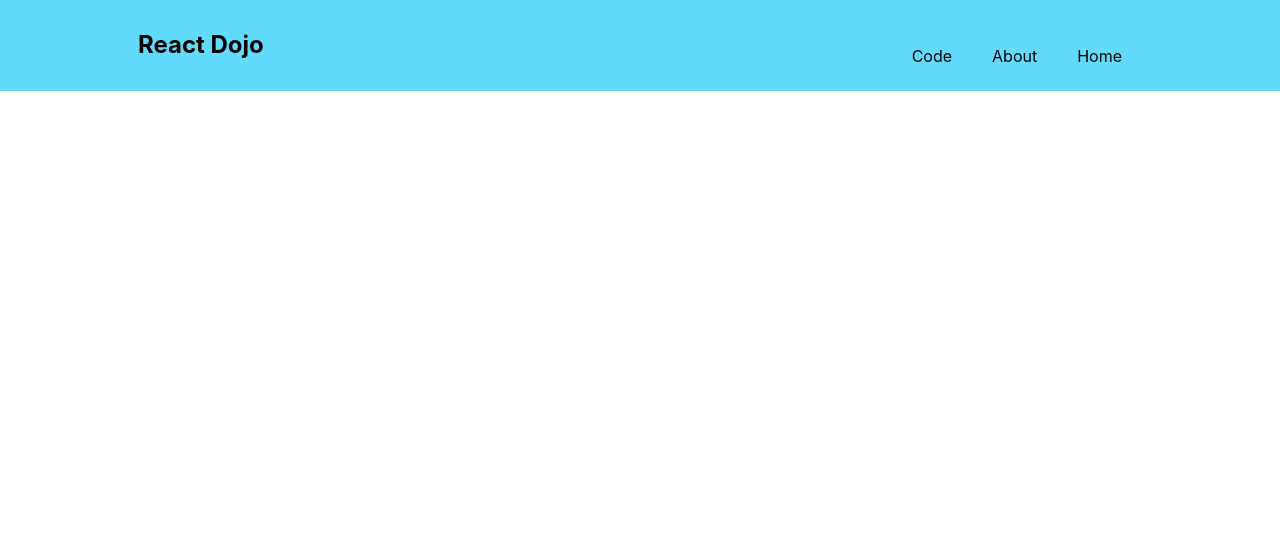
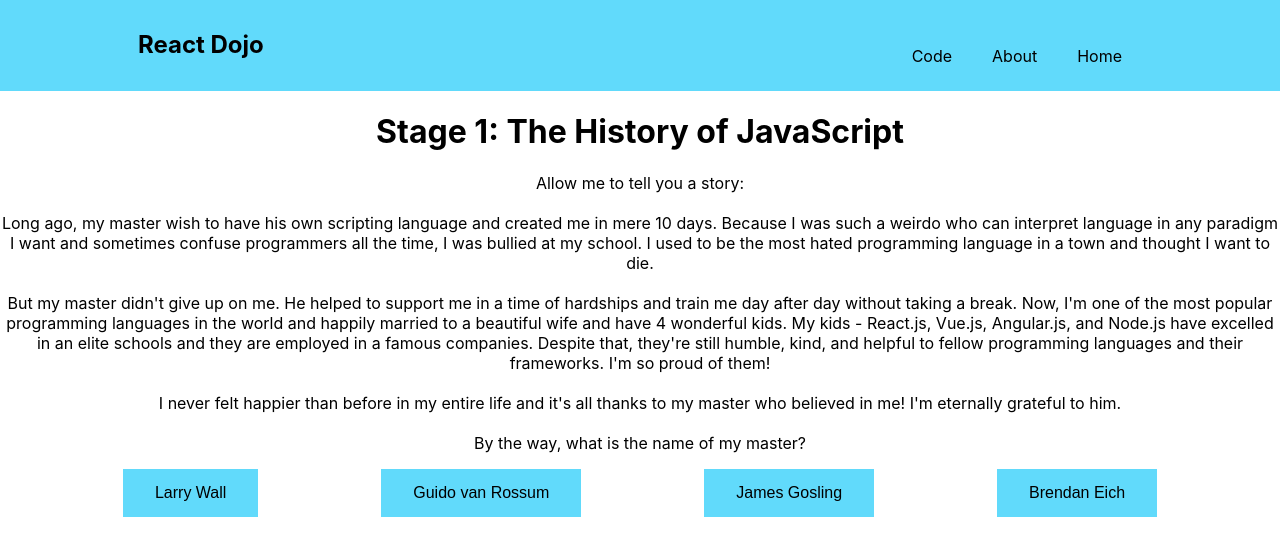
Before and after one commit to mohammedasker/ReactDojo, a React (Create React App) app: page /stage1 in a window 1280 px wide. Shown: the top 556 px of the page. Built offline with nearby package versions, Linux system fonts and the light colour scheme.

Commit message:
created stage1 and stage2 components. Also Added contents to stage1 component

```diff
--- a/src/App.js
+++ b/src/App.js
@@ -3,6 +3,8 @@ import { BrowserRouter as Router, Switch, Route, Link } from "react-router-dom";
 
 import Home from "./pages/Home/home";
 import About from "./pages/About/about";
+import Stage1 from "./pages/Stage1/Stage1";
+import Stage2 from "./pages/Stage2/Stage2";
 
 import "./App.css";
 
@@ -38,6 +40,12 @@ function App() {
 					<Route path="/about">
 						<About />
 					</Route>
+					<Route path="/stage1">
+						<Stage1 />
+					</Route>
+					<Route path="/stage2">
+						<Stage2 />
+					</Route>
 				</Switch>
 			</Router>
 		</div>
--- a/src/pages/Home/home.jsx
+++ b/src/pages/Home/home.jsx
@@ -1,4 +1,5 @@
 import React, { useState } from "react";
+import { Link } from "react-router-dom";
 import "./home.css";
 
 const Home = () => {
@@ -74,12 +75,12 @@ const TextFour = () => {
 };
 
 const TextFive = () => {
-	const retryButton = () => window.location.reload();
-
 	return (
 		<div>
 			<p>Good! Then, let's begin by going to the first stage.</p>
-			<button onClick={retryButton}>Go to Stage 1</button>
+			<Link to="/stage1">
+				<button>Go to Stage 1</button>
+			</Link>
 		</div>
 	);
 };
--- /dev/null
+++ b/src/pages/Stage1/Stage1.css
@@ -0,0 +1,4 @@
+.buttons-container {
+	display: flex;
+	justify-content: space-evenly;
+}
--- /dev/null
+++ b/src/pages/Stage1/Stage1.jsx
@@ -0,0 +1,88 @@
+import React, { useState } from "react";
+import { Link } from "react-router-dom";
+
+import "./Stage1.css";
+
+const Stage1 = () => {
+	const [rightAnswer, setRightAnswer] = useState(false);
+	const [wrongAnswer, setWrongAnswer] = useState(false);
+	const onRightAnswer = () => setRightAnswer(true);
+	const onWrongAnswer = () => setWrongAnswer(true);
+	return (
+		<div>
+			<h1>Stage 1: The History of JavaScript</h1>
+
+			<p>
+				Allow me to tell you a story:
+				<br />
+				<br />
+				Long ago, my master wish to have his own scripting language and created
+				me in mere 10 days. Because I was such a weirdo who can interpret
+				language in any paradigm I want and sometimes confuse programmers all
+				the time, I was bullied at my school. I used to be the most hated
+				programming language in a town and thought I want to die.
+				<br />
+				<br />
+				But my master didn't give up on me. He helped to support me in a time of
+				hardships and train me day after day without taking a break. Now, I'm
+				one of the most popular programming languages in the world and happily
+				married to a beautiful wife and have 4 wonderful kids. My kids -
+				React.js, Vue.js, Angular.js, and Node.js have excelled in an elite
+				schools and they are employed in a famous companies. Despite that,
+				they're still humble, kind, and helpful to fellow programming languages
+				and their frameworks. I'm so proud of them!
+				<br />
+				<br />
+				I never felt happier than before in my entire life and it's all thanks
+				to my master who believed in me! I'm eternally grateful to him.
+				<br />
+				<br />
+				By the way, what is the name of my master?
+			</p>
+
+			<div className="buttons-container">
+				<button button onClick={onWrongAnswer}>
+					Larry Wall
+				</button>
+				<button button onClick={onWrongAnswer}>
+					Guido van Rossum
+				</button>
+				<button button onClick={onWrongAnswer}>
+					James Gosling
+				</button>
+				<button onClick={onRightAnswer}>Brendan Eich</button>
+			</div>
+			<br />
+			<br />
+			{rightAnswer ? <RightAnswer /> : null}
+			{wrongAnswer ? <WrongAnswer /> : null}
+		</div>
+	);
+};
+
+const RightAnswer = () => (
+	<div>
+		<p>
+			Yes! The answer is correct! Master Eich means the world to me and I want
+			to be like him. Well then, see you in the next stage!
+		</p>
+		<Link to="/stage2">
+			<button>Go to stage 2</button>
+		</Link>
+	</div>
+);
+
+const WrongAnswer = () => {
+	const retryButton = () => window.location.reload();
+
+	return (
+		<div>
+			<p>
+				Pffft! You really don't know the answer, do you? Go back and try again!
+			</p>
+			<button onClick={retryButton}>Retry</button>
+		</div>
+	);
+};
+
+export default Stage1;
--- /dev/null
+++ b/src/pages/Stage2/Stage2.jsx
@@ -0,0 +1,10 @@
+import React from "react";
+import "./Stage2.css";
+
+const Stage2 = () => (
+	<div>
+		<h1>Stage 2</h1>
+	</div>
+);
+
+export default Stage2;
```
Also changed, not shown: src/pages/Stage2/Stage2.css (added), 1 other file (tests, documents, lock files or other folders).
